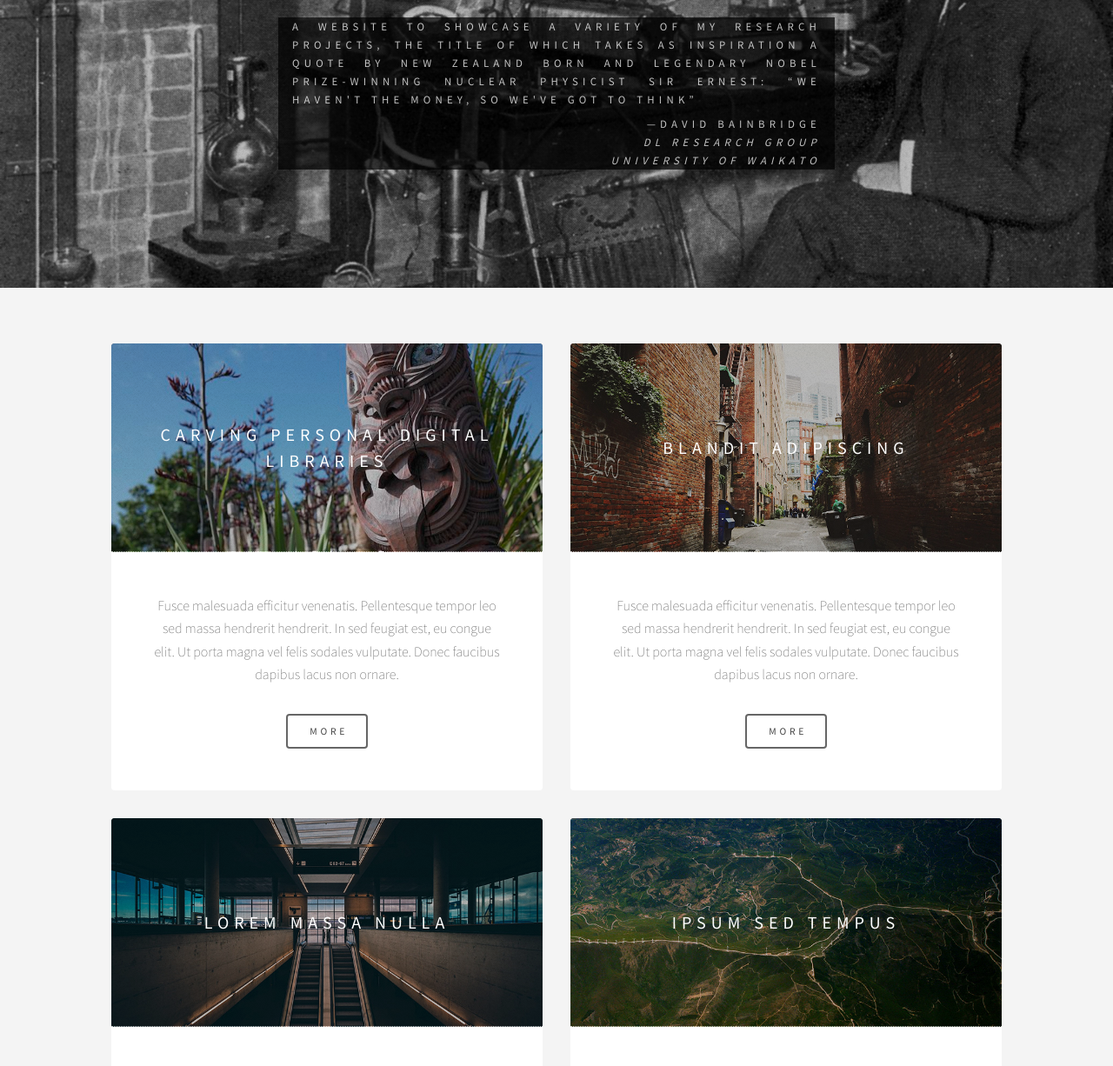
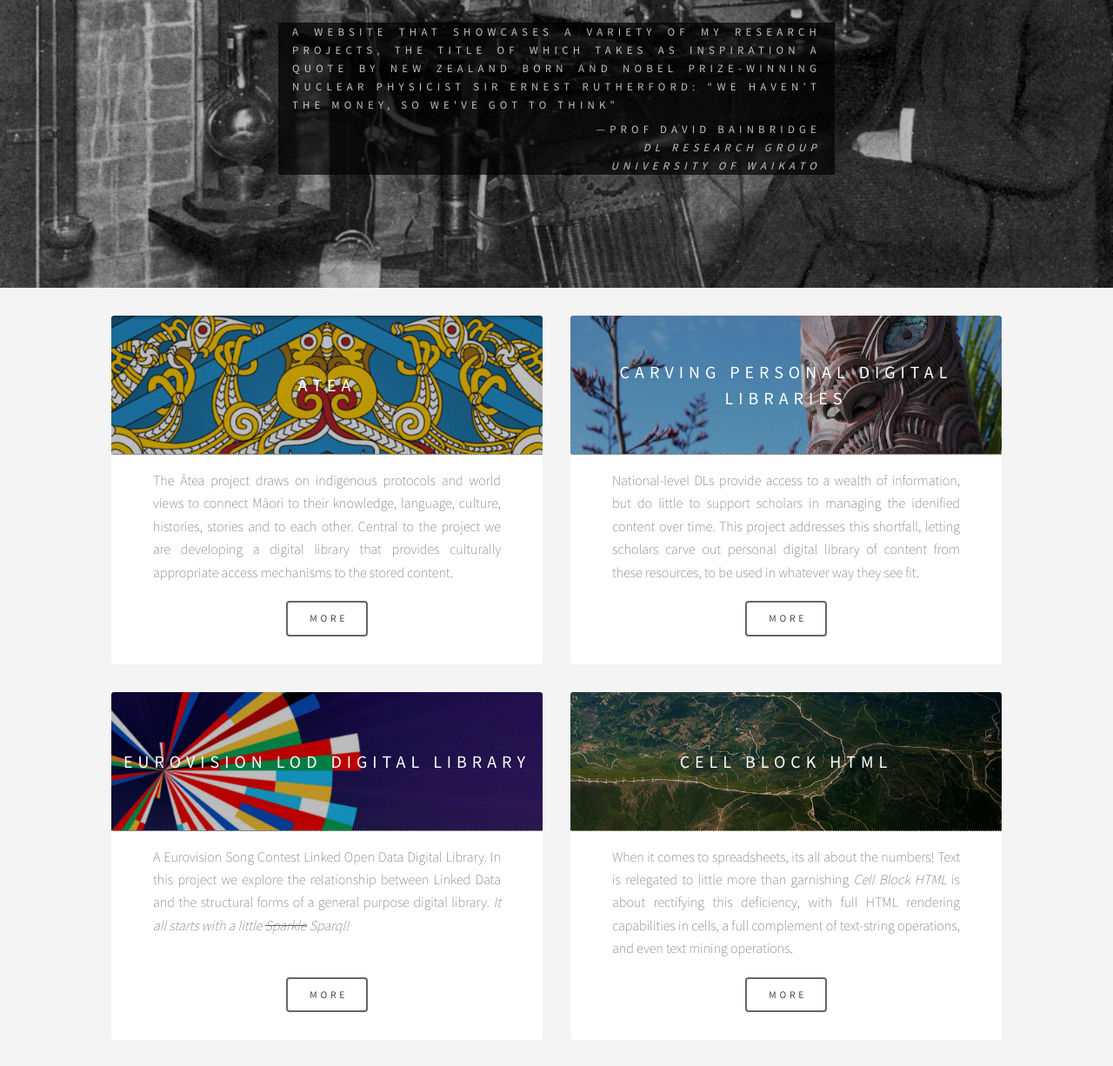
Before and after one commit to davidbwaikato/so-we-must-think-responsive, a plain HTML site: page template/index.html in a window 1280 px wide. Shown: the part 269-1495 px from the top of the page at 87% size. Drawn offline with Linux system fonts and the light colour scheme.

Commit message:
Development of text and support CSS

```diff
--- a/template/assets/css/main.css
+++ b/template/assets/css/main.css
@@ -149,7 +149,7 @@
 	}
 
 	p {
-		margin: 0 0 2em 0;
+		margin: 0 0 1em 0; /* used to be 0 0 2em 0 */
 	}
 
 	h1, h2, h3, h4, h5, h6 {
@@ -220,7 +220,7 @@
 	blockquote {
 		border-left: solid 4px;
 		font-style: italic;
-		margin: 0 0 2em 0;
+		margin: 0 0 1em 0; /* used to be 0 0 2em 0 */
 		padding: 0.5em 0 0.5em 2em;
 	}
 
@@ -237,7 +237,7 @@
 		-webkit-overflow-scrolling: touch;
 		font-family: "Courier New", monospace;
 		font-size: 0.9em;
-		margin: 0 0 2em 0;
+		margin: 0 0 1em 0; /* used to be 0 0 2em 0 */
 	}
 
 		pre code {
@@ -453,7 +453,7 @@
 /* Form */
 
 	form {
-		margin: 0 0 2em 0;
+		margin: 0 0 1em 0; /* used to be 0 0 2em 0 */
 	}
 
 	label {
@@ -770,7 +770,7 @@
 
 		.image.fit {
 			display: block;
-			margin: 0 0 2em 0;
+			margin: 0 0 1em 0; /* used to be 0 0 2em 0 */
 			width: 100%;
 		}
 
@@ -792,7 +792,7 @@
 
 	ol {
 		list-style: decimal;
-		margin: 0 0 2em 0;
+		margin: 0 0 1em 0; /* used to be 0 0 2em 0 */
 		padding-left: 1.25em;
 	}
 
@@ -802,7 +802,7 @@
 
 	ul {
 		list-style: disc;
-		margin: 0 0 2em 0;
+		margin: 0 0 1em 0; /* used to be 0 0 2em 0 */
 		padding-left: 1em;
 	}
 
@@ -910,7 +910,7 @@
 			@media screen and (max-width: 480px) {
 
 				ul.actions {
-					margin: 0 0 2em 0;
+					margin: 0 0 2em 0; /* used to be 0 0 2em 0 */
 				}
 
 					ul.actions li {
@@ -940,7 +940,7 @@
 			}
 
 	dl {
-		margin: 0 0 2em 0;
+		margin: 0 0 1em 0; /* used to be 0 0 2em 0 */
 	}
 
 		dl dt {
@@ -965,7 +965,7 @@
 	}
 
 	table {
-		margin: 0 0 2em 0;
+		margin: 0 0 1em 0; /* used to be 0 0 2em 0 */
 		width: 100%;
 	}
 
@@ -1056,9 +1056,9 @@
 		.item header {
 			border-top-left-radius: 4px;
 			border-top-right-radius: 4px;
-			margin: -3em 0 3em -3em;
+			margin: -3em 0 1em -3em; /* used to be -3em -0 3em -3em */
 			width: calc(100% + 6em);
-			height: 15em;
+			height: 10em; /* used to be 15 em */
 			display: -moz-flex;
 			display: -webkit-flex;
 			display: -ms-flex;
@@ -1077,6 +1077,14 @@
 			overflow: hidden;
 		}
 
+		.item p {
+		    text-align: justify;
+		    text-justify: inter-word;
+		    margin-bottom: 0.5em;
+		    min-height: 9em;
+
+		}
+
 			.item header input, .item header select, .item header textarea {
 				color: #ffffff;
 			}
@@ -1172,14 +1180,18 @@
 	}
 
 		.items .item {
-			margin: 2em 0 0 2em;
+			margin: 2em 0 0 2em; /* used to be 2em 0 0 2em */
 			width: calc(50% - 2em);
 		}
 
 	@media screen and (max-width: 980px) {
 
 		.item header {
-			height: 25em;
+			height: 10em; /* used to be 25em */
+		}
+
+		.item p {
+		    min-height: 7em;
 		}
 
 		.items {
@@ -1195,9 +1207,10 @@
 			margin: 0;
 		}
 
+
 			.items .item {
 				width: 100%;
-				margin: 0 0 2em 0;
+				margin: 0 0 2em 0; /* used to be 0 0 2em 0 */
 			}
 
 				.items .item:last-child {
@@ -1209,7 +1222,7 @@
 	@media screen and (max-width: 736px) {
 
 		.item header {
-			height: 15em;
+			height: 10em; /* used to be 15em */
 		}
 
 		.items .item {
@@ -1225,7 +1238,7 @@
 		}
 
 			.item header {
-				height: 12em;
+				height: 8em; /* used to be 12em */
 				margin: -2em 0 2em -1em;
 				width: calc(100% + 2em);
 			}
@@ -1238,7 +1251,7 @@
 		width: 64em;
 		margin: 0 auto;
 		max-width: calc(100% - 4em);
-		padding: 4em 0 2em 0;
+		padding: 2em 0 1em 0; /* used to be 4em 0 2em0 */
 	}
 
 		#wrapper > .main {
@@ -1292,9 +1305,9 @@
 		-ms-flex-direction: column;
 		flex-direction: column;
 		padding: 8em 0 6em 0;
-		background-image: url("../../images/banner.jpg");
+		background-image: url("../../images/banner-so-we-must-think-cropped.jpg");
 		background-size: cover;
-		background-position: center;
+		background-position: center top; /* used to be just 'center' */
 		background-attachment: fixed;
 		text-align: center;
 		position: relative;
@@ -1356,8 +1369,8 @@
 		}
 
 		#header.alt {
-			height: 20em;
-			min-height: 20em;
+			height: 22em; /* used to be 20em */
+			min-height: 22em;
 			min-height: 75vh;
 		}
 
@@ -1414,6 +1427,15 @@
 
 		}
 
+		@media screen and (max-width: 980px) {
+
+		    #header.alt {
+			height: 25em; /* preivously didn't have a rule here, and main rule used to be 20em */
+			min-height: 25em;
+			min-height: 75vh;
+		    }
+		}
+
 		@media screen and (max-width: 736px) {
 
 			#header {
--- a/template/index.html
+++ b/template/index.html
@@ -15,15 +15,16 @@
 	<div style="width: 40em; margin: auto; background-color: rgba(0,0,0,0.7);">
 	  <p style="text-align: justify; text-justify: inter-word; margin-bottom: 0.5em;">
 	    A website <!-- through which to gather a -->
-	    to showcase a
+	    that showcases a
 	    variety of my research projects,
 	    the title of which takes as inspiration a quote by
 	    New Zealand born and
-	    legendary Nobel prize-winning nuclear physicist Sir Ernest:
+	    <!-- legendary --> Nobel prize-winning nuclear physicist Sir Ernest
+	    Rutherford:
 	    &ldquo;We haven't the money, so we've got to think&rdquo;
 	  </p>
 	  <p style="text-align: right;">
-	    &mdash;David Bainbridge<br />
+	    &mdash;Prof David Bainbridge<br />
 	    <!-- Director<br /> -->
 	    <i>DL Research Group<br />
 	    University of Waikato</i>
@@ -65,26 +66,148 @@
 
       <!-- Items -->
       <section class="main items">
+
+
 	<article class="item">
 	  <header>
-	    <a href="#"><img src="images/carved-personal-dls.jpg" alt="" /></a>
+	    <a href="https://atea.space/"><img src="images/featured-atea-space-640x200.png" alt="" /></a>
+	    <h3>Ātea</h3>
+	  </header>
+	  <p>
+	    The Ātea project draws on indigenous protocols and world views to connect Māori to their knowledge,
+	    language, culture, histories, stories and to each other.  Central to the project
+	    we are developing a digital library that provides culturally
+	    appropriate access mechanisms to the stored content.
+<!--
+&mdash;called the core&mdash;
+	    are pushing at the boundaries of what consitutes a digital
+
+	    At its core is a digital repository
+	    we are developing to manage the store and access
+
+	    To support this we are developing
+	    a digital repository
+	    At its core is a digital
+	    repostiory we are developing to both store and manage access
+
+	    Through this project we are
+	    exploring the role a digital library can take to provide the core storage
+
+	    We manage this
+	    repos
+	    At the core of this project is
+	    a Digital Library
+-->
+	    <!--
+	    In the Ātea project you will find examples of technological
+	    innovations that draw on Māori protocols and world views to connect Māori to their knowledge,
+	    language, culture, histories, stories and to each other.  Access
+
+
+	    we are using Greenstone3 to form the core.
+
+-->
+
+
+	  </p>
+	  <ul class="actions">
+	    <li><a href="https://atea.space/" class="button">More</a></li>
+	  </ul>
+	</article>
+
+
+	<article class="item">
+	  <header>
+	    <a href="#"><img src="images/featured-my-carved-dl-640x200.jpg" alt="" /></a>
 	    <h3>Carving Personal Digital Libraries</h3>
 	  </header>
-	  <p>Fusce malesuada efficitur venenatis. Pellentesque tempor leo sed massa hendrerit hendrerit. In sed feugiat est, eu congue elit. Ut porta magna vel felis sodales vulputate. Donec faucibus dapibus lacus non ornare.</p>
+	  <p>
+
+	    <!-- Large-scale -->
+	    National-level DLs provide access to a wealth of information,
+	    but do little to support scholars in <!-- collating and --> managing the idenified
+	    content over time. This project addresses this shortfall, letting scholars carve out
+	    personal digital library of content from these resources, to be used in whatever way they see fit.
+
+
+<!--
+	    to over time
+	    but fall short of the mark when
+
+	    but provide little
+
+	    but do little by way of supporting individual scholars over time.
+
+	    but do little to support a scholar manage the specific
+
+	    in developing the set of documents
+
+
+	    but make it difficult to carve out the parts of that resource that are of
+	    interest to an individual scholar.
+
+	    This projects provides just
+
+	    but the
+	    parts of the resource
+
+	    provide
+	    little by way of support to individual scholars to
+
+	    difficult to manage the parts
+
+	    is
+	    Carving out peronsal DLs from National collections in large scale depositories
+
+	    National-level DLs provides a rich environment in which to locate
+
+	    Countries have invested heavily in developing digital repositories that
+	    provide access to a vast array of information.  Case in point the
+	    NZ Natio Library DL of that ntations newspaper arhicve: PaperPast.
+
+
+	    t resources
+	    such as the digitized archives of the nation's newspapers.
+
+	    A key attribute of many national digital libraries is the thorough, extensive scale
+
+	    is the size of them
+
+	    National DLs are good to look up individual/specific resources, but typically provide little
+	    for the scholar
+
+	    caring your own ...
+
+	    .  Case in point is the
+	    National-level resources are all well and good ...
+
+-->
+
+	  </p>
 	  <ul class="actions">
 	    <li><a href="#" class="button">More</a></li>
 	  </ul>
 	</article>
+
+
 	<article class="item">
 	  <header>
-	    <a href="#"><img src="images/pic02.jpg" alt="" /></a>
-	    <h3>Blandit adipiscing</h3>
+	    <a href="/greenstone3/eurovision-library"><img src="images/featured-eurovision-lod-640x200.png" alt="" /></a>
+	    <h3>Eurovision LOD Digital Library</h3>
 	  </header>
-	  <p>Fusce malesuada efficitur venenatis. Pellentesque tempor leo sed massa hendrerit hendrerit. In sed feugiat est, eu congue elit. Ut porta magna vel felis sodales vulputate. Donec faucibus dapibus lacus non ornare.</p>
+	  <p>A Eurovision Song Contest Linked Open Data Digital Library.
+	    In this project we explore the relationship between Linked Data and the structural
+	    forms of a general purpose digital library.
+	    <i>It all starts with a little <del>Sparkle</del> Sparql!</i>
+
+	  </p>
 	  <ul class="actions">
-	    <li><a href="#" class="button">More</a></li>
+	    <li><a href="/greenstone3/eurovision-library" class="button">More</a></li>
 	  </ul>
 	</article>
+
+
+<!--
 	<article class="item">
 	  <header>
 	    <a href="#"><img src="images/pic03.jpg" alt="" /></a>
@@ -95,12 +218,36 @@
 	    <li><a href="#" class="button">More</a></li>
 	  </ul>
 	</article>
+-->
 	<article class="item">
 	  <header>
 	    <a href="#"><img src="images/pic04.jpg" alt="" /></a>
-	    <h3>Ipsum sed tempus</h3>
+	    <h3>Cell Block HTML</h3>
 	  </header>
-	  <p>Fusce malesuada efficitur venenatis. Pellentesque tempor leo sed massa hendrerit hendrerit. In sed feugiat est, eu congue elit. Ut porta magna vel felis sodales vulputate. Donec faucibus dapibus lacus non ornare.</p>
+	  <p>
+	    When it comes to spreadsheets, its all about the numbers!  Text is relegated to little more
+	    than garnishing <!-- m: labels that help keep track of what all those numbers are! -->
+	    <!-- There is little
+	    in the spreadsheet toolbox if you to process and  -->
+	    <i>Cell Block HTML</i> is about rectifying this deficiency, with full HTML rendering
+	    capabilities in cells, a full complement of text-string operations, and even
+	    text mining operations.
+
+	    <!--
+		minimal formatting is allowed, and it is hyperlinks
+	      -->
+	    <!--
+
+	    You can't even
+	    do something
+
+	    Sure spreadsheet applications allow you to enter text into cells, in addition to numbers, but
+	    <i> the dirty secret of the spreadsheet world</i> is that their role is denigrated to be
+	    little more than immutable labels.  Display rich text involving different hyperlinks?  Forget it&mhas;it's actually disallowed!
+
+	    -->
+
+	  </p>
 	  <ul class="actions">
 	    <li><a href="#" class="button">More</a></li>
 	  </ul>
```
